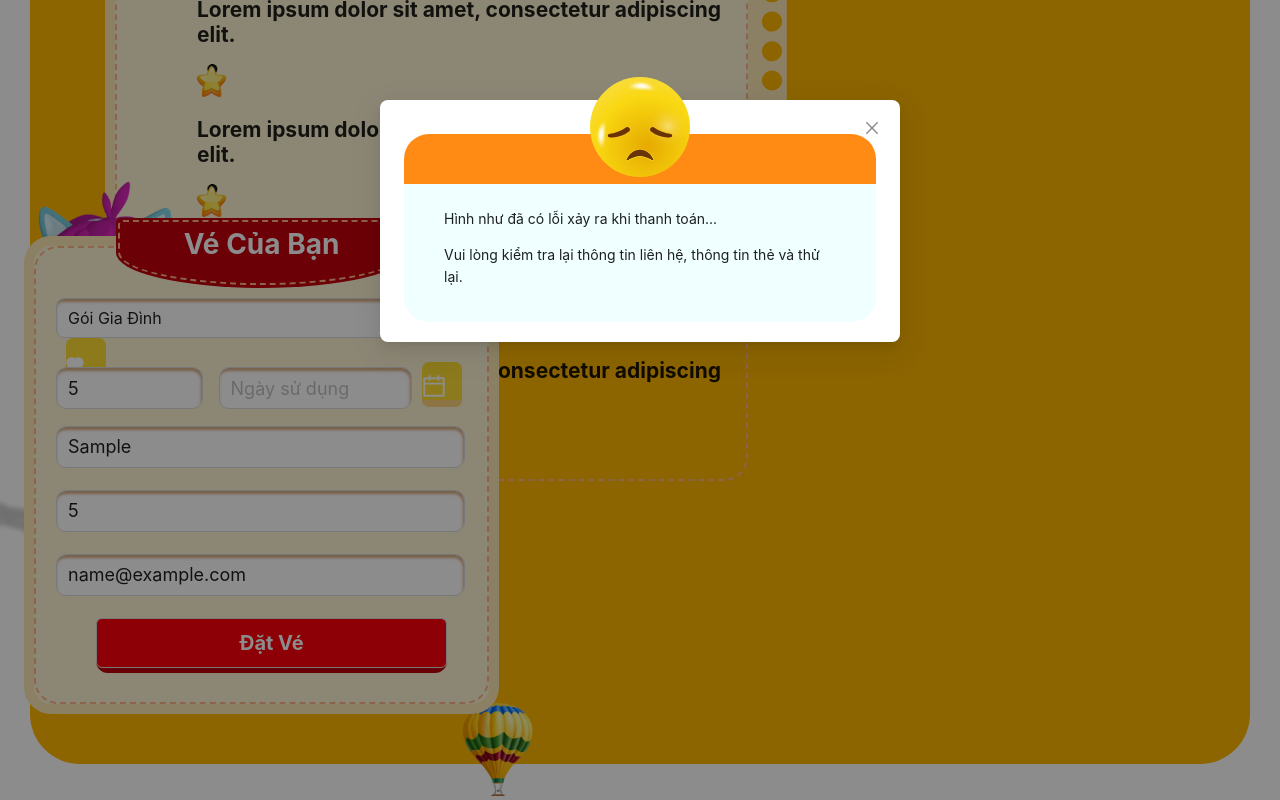
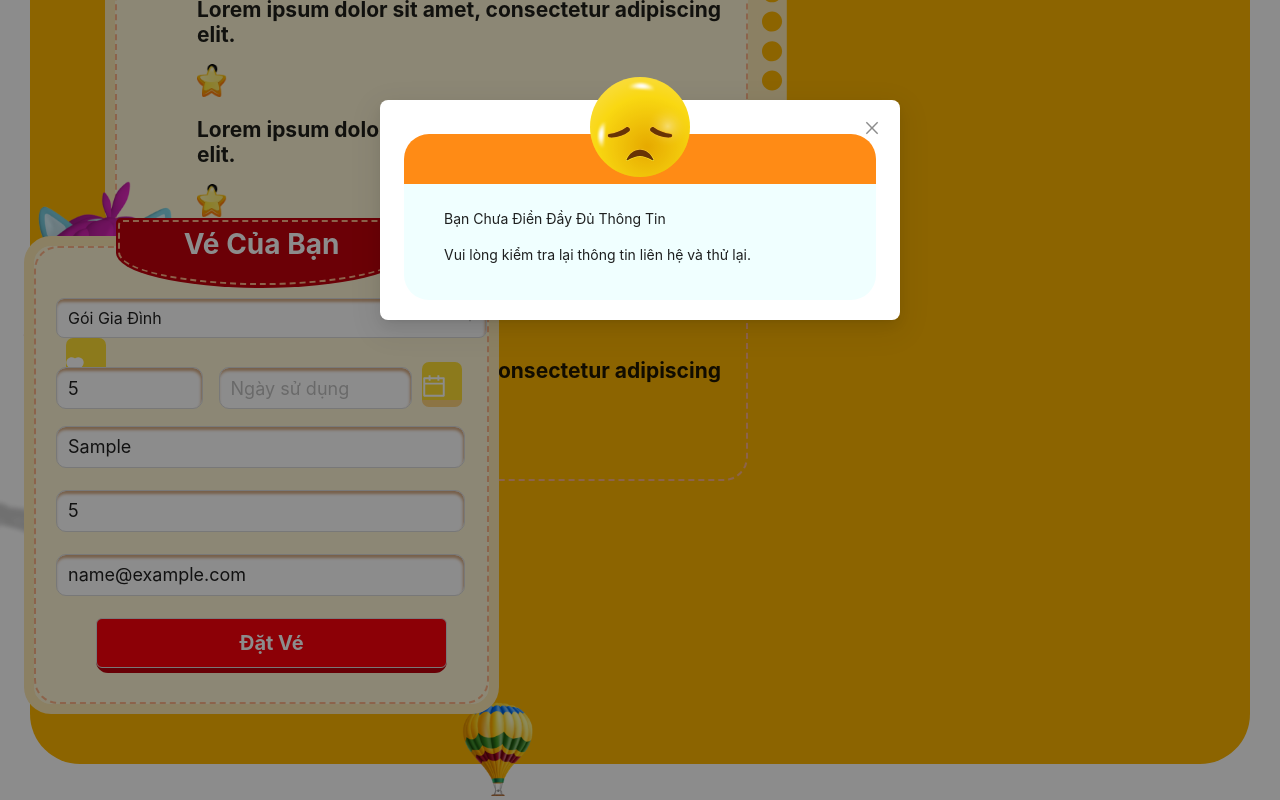
Before and after one commit to Xuan-Hoang/Alta-Little-Little, a React (Create React App) app: page / in a window 1280 px wide. Both pictures are taken after typing "5", "Sample", "Sample", "5", "name@example.com" into the empty fields and a click on the button "Đặt Vé". Shown: the part 880-1680 px from the top of the page. Built offline with nearby package versions, Linux system fonts and the light colour scheme.

Commit message:
thêm modal thông báo

```diff
--- a/src/assets/css/Home.css
+++ b/src/assets/css/Home.css
@@ -4,7 +4,7 @@
   margin-top: -80px;
   padding: 30px;
   font-family: Montserrat;
-  height: 828px;
+  height: 830px;
 }
 .hot-air-balloon02 {
   width: 90px;
--- a/src/assets/css/event.css
+++ b/src/assets/css/event.css
@@ -4,7 +4,7 @@
   margin-top: -80px;
   padding: 30px;
   font-family: Montserrat;
-  height: 828px;
+  height: 830px;
 }
 .event-section {
   padding-top: 50px;
--- /dev/null
+++ b/src/components/modalFail-2/modal.css
@@ -0,0 +1,16 @@
+:where(.css-dev-only-do-not-override-12i6oh).ant-modal .ant-modal-content {
+  background-color: rgba(0, 0, 0, 0); /* Độ trong suốt là 50% */
+  box-shadow: none;
+}
+.checkoutModal1 {
+  height: 50px;
+  background-color: #ff8b15;
+  border-top-right-radius: 25px;
+  border-top-left-radius: 25px;
+}
+.checkoutModal2 {
+  padding: 10px 40px 20px 40px;
+  background-color: azure;
+  border-bottom-right-radius: 25px;
+  border-bottom-left-radius: 25px;
+}
--- /dev/null
+++ b/src/components/modalFail-2/modal.tsx
@@ -0,0 +1,39 @@
+import React from 'react';
+import { Modal } from 'antd';
+import './modal.css';
+import iconSad from '../../assets/Svg/iconSad.svg';
+interface ModalFailProps {
+  inputValue: string;
+  isOpen: boolean;
+  onClose: () => void;
+}
+
+const ModalFail: React.FC<ModalFailProps> = ({ inputValue, isOpen, onClose }) => {
+  const handleOk = () => {
+    onClose();
+  };
+
+  const handleCancel = () => {
+    onClose();
+  };
+
+  return (
+    <div>
+      {inputValue && (
+        <Modal footer={null} title='' visible={isOpen} onOk={handleOk} onCancel={handleCancel}>
+          <div className='checkoutModal1'>
+            <p style={{ textAlign: 'center' }}>
+              <img src={iconSad} alt='' style={{ marginTop: '-12%' }} />
+            </p>
+          </div>
+          <div className='checkoutModal2'>
+            <p>Bạn Chưa Điền Đầy Đủ Thông Tin</p>
+            <p> Vui lòng kiểm tra lại thông tin liên hệ và thử lại.</p>
+          </div>
+        </Modal>
+      )}
+    </div>
+  );
+};
+
+export default ModalFail;
--- a/src/layout/Contact/contact.tsx
+++ b/src/layout/Contact/contact.tsx
@@ -7,7 +7,7 @@ import Address from '../../assets/Svg/address.svg';
 import Phone from '../../assets/Svg/phone.svg';
 import Email from '../../assets/Svg/email.svg';
 import ModalSuccess from '../../components/modalSuccess/modal';
-import ModalFail from '../../components/modalFail/modal';
+import ModalFail from '../../components/modalFail-2/modal';
 
 const ContactPage = () => {
   const [isModalVisibleSuccess, setIsModalVisibleSuccess] = useState(false);
--- a/src/layout/Home/home.tsx
+++ b/src/layout/Home/home.tsx
@@ -13,7 +13,7 @@ import React, { useState } from 'react';
 import dayjs from 'dayjs';
 import { CalendarOutlined, HeartFilled } from '@ant-design/icons';
 import { useNavigate } from 'react-router-dom';
-import ModalFail from '../../components/modalFail/modal';
+import ModalFail from '../../components/modalFail-2/modal';
 
 const { Content } = Layout;
 const logoStyle: React.CSSProperties = {
```
